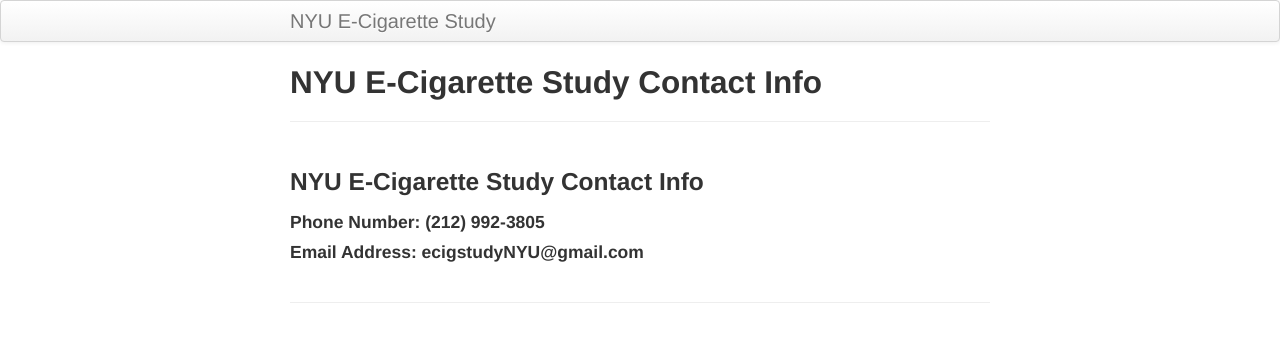
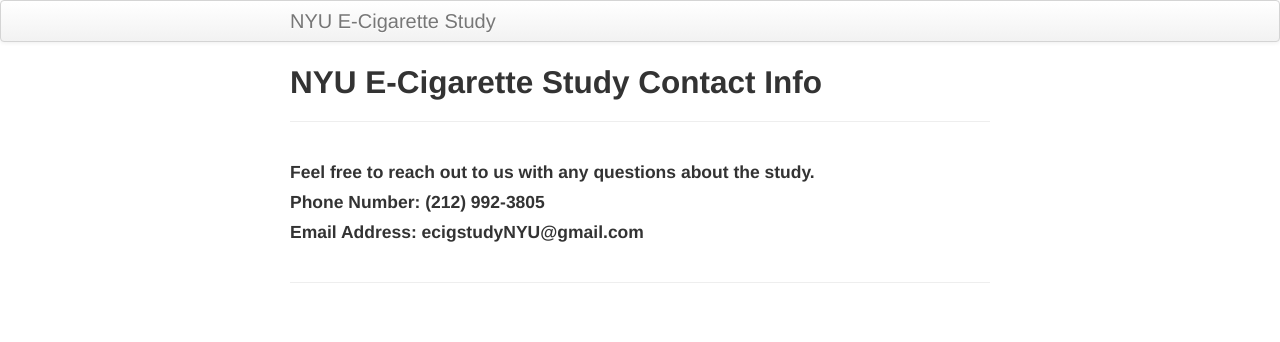
Before and after one commit to nyu-mhealth/juul_study_page, a Jekyll site: the page built from pages/contact_info.md, in a window 1280 px wide. Shown: the top 342 px of the page. Built offline with Jekyll 4.4.1, drawn with Linux system fonts in a browser that asks for light colours; our own code applies the rules of GitHub Pages for plain Markdown files.

Commit message:
Update contact_info.md

```diff
--- a/pages/contact_info.md
+++ b/pages/contact_info.md
@@ -1,7 +1,8 @@
 ---
 layout: page
+title: NYU E-Cigarette Study Contact Info
 ---
 
-### NYU E-Cigarette Study Contact Info
+#### Feel free to reach out to us with any questions about the study.
 #### Phone Number: (212) 992-3805
 #### Email Address: ecigstudyNYU@gmail.com
```
